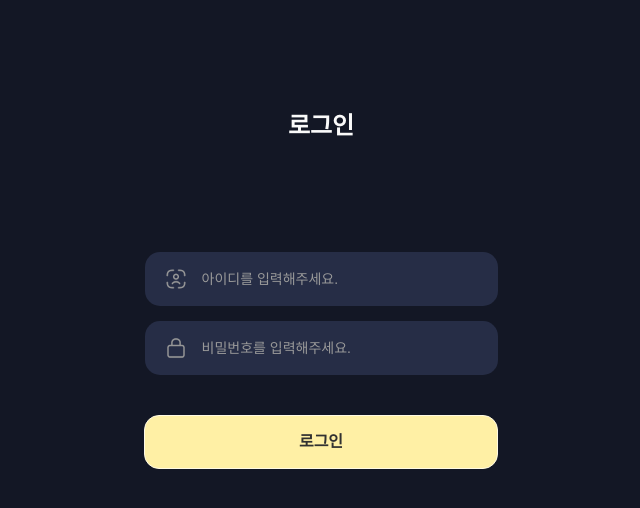
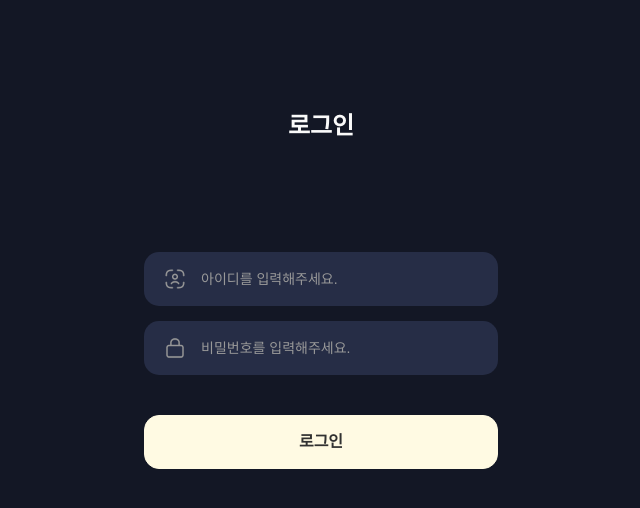
Before and after one commit to PepperStones/FE, a React (Create React App) app: page /login in a window 1280 px wide. Shown: the top 508 px of the page, without its empty margins (319-959 px from the left). Built offline with nearby package versions, Linux system fonts and the light colour scheme; no server answers.

Commit message:
🐛fix: btn color & PWD input effect #2

```diff
--- a/src/components/InputField/LargeInput.tsx
+++ b/src/components/InputField/LargeInput.tsx
@@ -6,19 +6,20 @@ interface LargeInputProps {
     icon: string;           // 기본 아이콘 URL
     activeIcon: string;     // 활성화된 상태의 아이콘 URL
     placeholder: string;     // 입력 필드의 플레이스홀더
+    type?: string;          // 입력 필드의 타입 (기본값은 text)
     value: string;          // 입력 필드의 값
     onChangeFunc: (event: React.ChangeEvent<HTMLInputElement>) => void; // onChange 핸들러
 }
 */
 
-const LargeInput = ({ icon, activeIcon, placeholder, value, onChangeFunc }) => {
+const LargeInput = ({ icon, activeIcon, placeholder, type = "text", value, onChangeFunc }) => {
     return (
         <InputContainer>
             <InputWrapper>
                 <Icon src={value ? activeIcon : icon} /> {/* 아이디 아이콘 */}
                 <InputField
                     className='text-md-100'
-                type="text"
+                    type={type}
                     placeholder={placeholder}
                     onChange={onChangeFunc}
                     value={value}
@@ -41,34 +42,33 @@ const InputWrapper = styled.div`
 display: flex;
 align-items: center;
 
-    width: 353px;
-    height: 54px;
+width: 22.125rem;
+height: 3.375rem;
 
-    border: none; /* 테두리 색상 */
+border: none;
 border-radius: 15px;
 padding: 16px 20px;
-    background-color: var(--sub-20); /* 배경 색상 */
+background-color: var(--sub-20);
 `;
 
 const InputField = styled.input`
     border: none;
     outline: none;
 
+    width: 100%;
     padding: 16px 0;
-    background: transparent; /* 배경 투명 */
-
-    width: 100%;
+    background: transparent;
 
     color: var(--gray-80);
 
     &::placeholder {
-        color: var(--gray-40); /* 플레이스홀더 색상 */
+        color: var(--gray-40);
     }
 `;
 
 const Icon = styled.img`
-    width: 22px;
-    height: 22px;
+width: 1.375rem;
+height: 1.375rem;
 
 margin-right: 15px;
 `;
--- a/src/components/button/LargeBtn.tsx
+++ b/src/components/button/LargeBtn.tsx
@@ -16,6 +16,7 @@ const LargeBtn = ({ content, onClick, isAvailable }) => {
             className='text-lg-300'
             onClick={onClick}
             disabled={!isAvailable}
+            isAvailable={isAvailable}
         >{content}</LargeBtnContainer>
 
     )
@@ -23,14 +24,14 @@ const LargeBtn = ({ content, onClick, isAvailable }) => {
 
 export default LargeBtn
 
-const LargeBtnContainer = styled.button`
-width: 354px;
-height: 54px;
+const LargeBtnContainer = styled.button<{ isAvailable: boolean }>`
+width: 22.125rem;
+height: 3.375rem;
 
 padding: 14px 126px;
 border-radius: 15px;
-border: 1px solid var(--primary-80);
-background: var(--primary-70);
+border: 1px solid ${({ isAvailable }) => (isAvailable ? 'var(--primary-70)' : 'var(--primary-80)')};
+background: ${({ isAvailable }) => (isAvailable ? 'var(--primary-70)' : 'var(--primary-80)')};
 
 gap: 6px;
 
--- a/src/components/button/SmallBtn.tsx
+++ b/src/components/button/SmallBtn.tsx
@@ -29,8 +29,8 @@ display: flex;
 justify-content: center;
 align-items: center;
 
-width: 150px;
-height: 46px;
+width: 9.375rem;
+height: 2.875rem;
 
 padding: 11px 48px;
 border-radius: 10px;
--- a/src/pages/Login.tsx
+++ b/src/pages/Login.tsx
@@ -55,6 +55,7 @@ function ChatList() {
                     icon={Lock}
                     activeIcon={ActLock}
                     placeholder="비밀번호를 입력해주세요."
+                    type="password"
                     value={userPWD}
                     onChangeFunc={(e) => handleInputChange(e, setUserPWD)}
                 />
@@ -63,7 +64,7 @@ function ChatList() {
             <LargeBtn
                 content="로그인"
                 onClick={handleLogin}
-                isAvailable={true}
+                isAvailable={isLoginAvailable}
             />
 
         </LoginScreenContainer>
```
Lines whose indentation alone changed are shown as unchanged.
